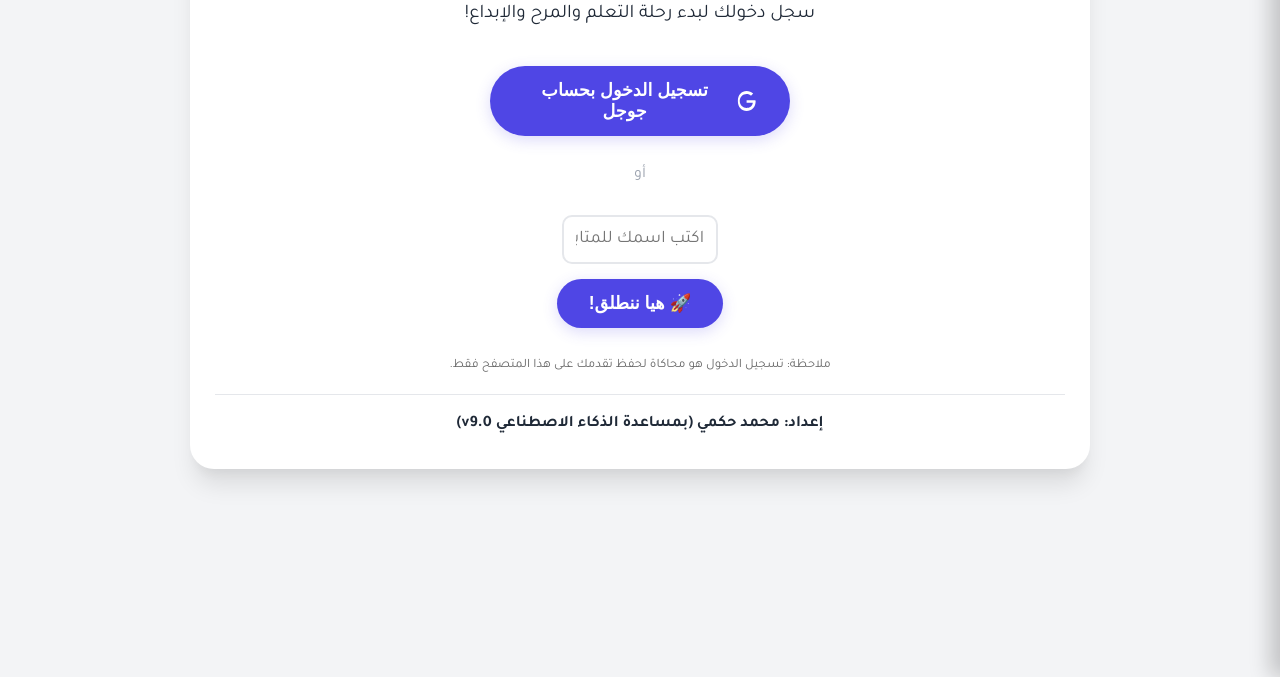
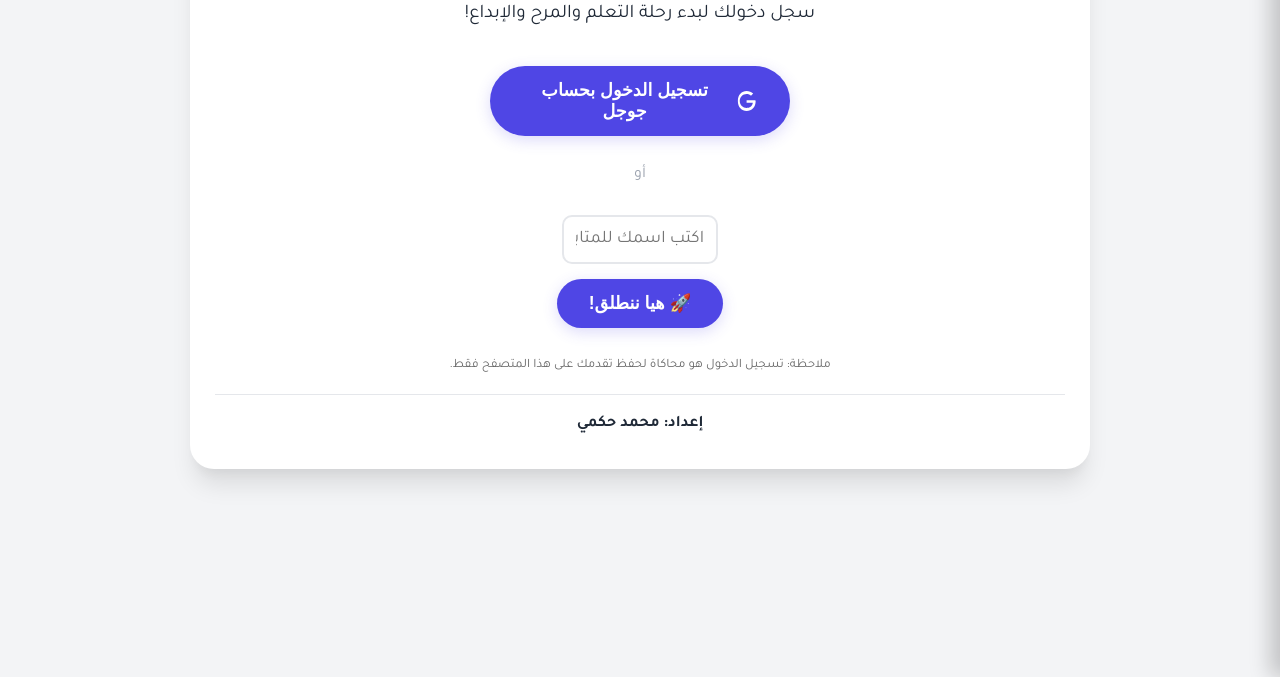
Before and after one commit to alhakami77/English, a plain HTML site: page index.html in a window 1280 px wide. Shown: the part 123-800 px from the top of the page. Drawn offline with nearby package versions, Linux system fonts and the light colour scheme.

Commit message:
Add files via upload

```diff
--- a/index.html
+++ b/index.html
@@ -3,7 +3,7 @@
 <head>
     <meta charset="UTF-8">
     <meta name="viewport" content="width=device-width, initial-scale=1.0">
-    <title>المغامرة التأسيسية لتعلم الإنجليزية v9.0 - إصدار المحتوى الضخم</title>
+    <title>منصة بناء الإنجليزية: رحلة التأسيس- هي منصة تاسيس تركز على المستوى المبكر جداً لتعليم اللعة الانجليزية و تشمل تدريبات و اختبارت تفاعلية مختلفة</title>
     <script type="module" src="https://unpkg.com/@google/model-viewer/dist/model-viewer.min.js"></script>
     <style>
         @import url('https://fonts.googleapis.com/css2?family=Tajawal:wght@400;700;900&display=swap');
@@ -493,7 +493,7 @@
             </div>
         </div>
 
-        <footer style="width: 100%; padding: 20px 0 10px 0; font-size: 1rem; font-weight: bold; color: var(--dark-text); text-align: center; margin-top: 20px; border-top: 1px solid var(--light-grey);">إعداد: محمد حكمي (بمساعدة الذكاء الاصطناعي v9.0)</footer>
+        <footer style="width: 100%; padding: 20px 0 10px 0; font-size: 1rem; font-weight: bold; color: var(--dark-text); text-align: center; margin-top: 20px; border-top: 1px solid var(--light-grey);">إعداد: محمد حكمي </footer>
     </div>
 
 <script>
```
